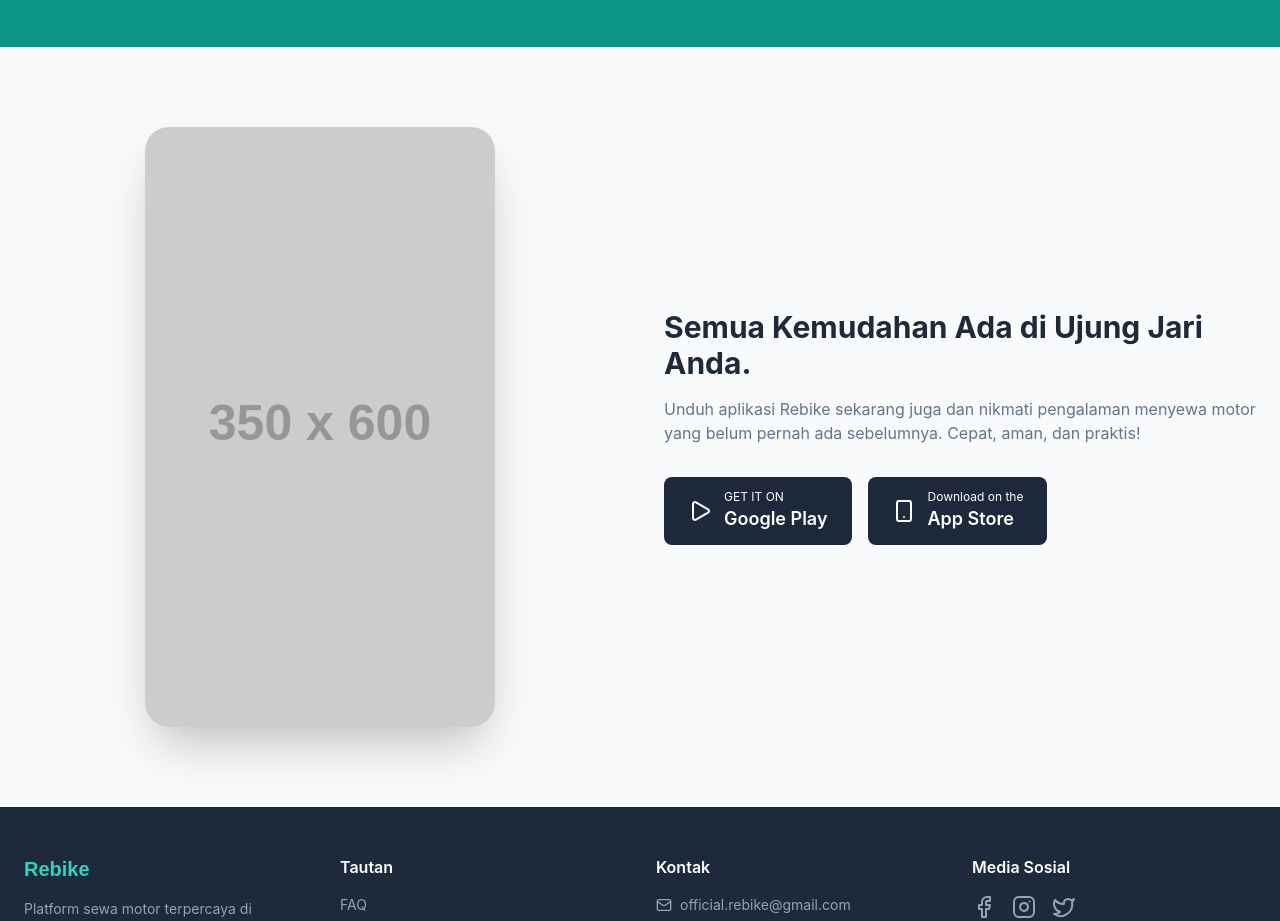
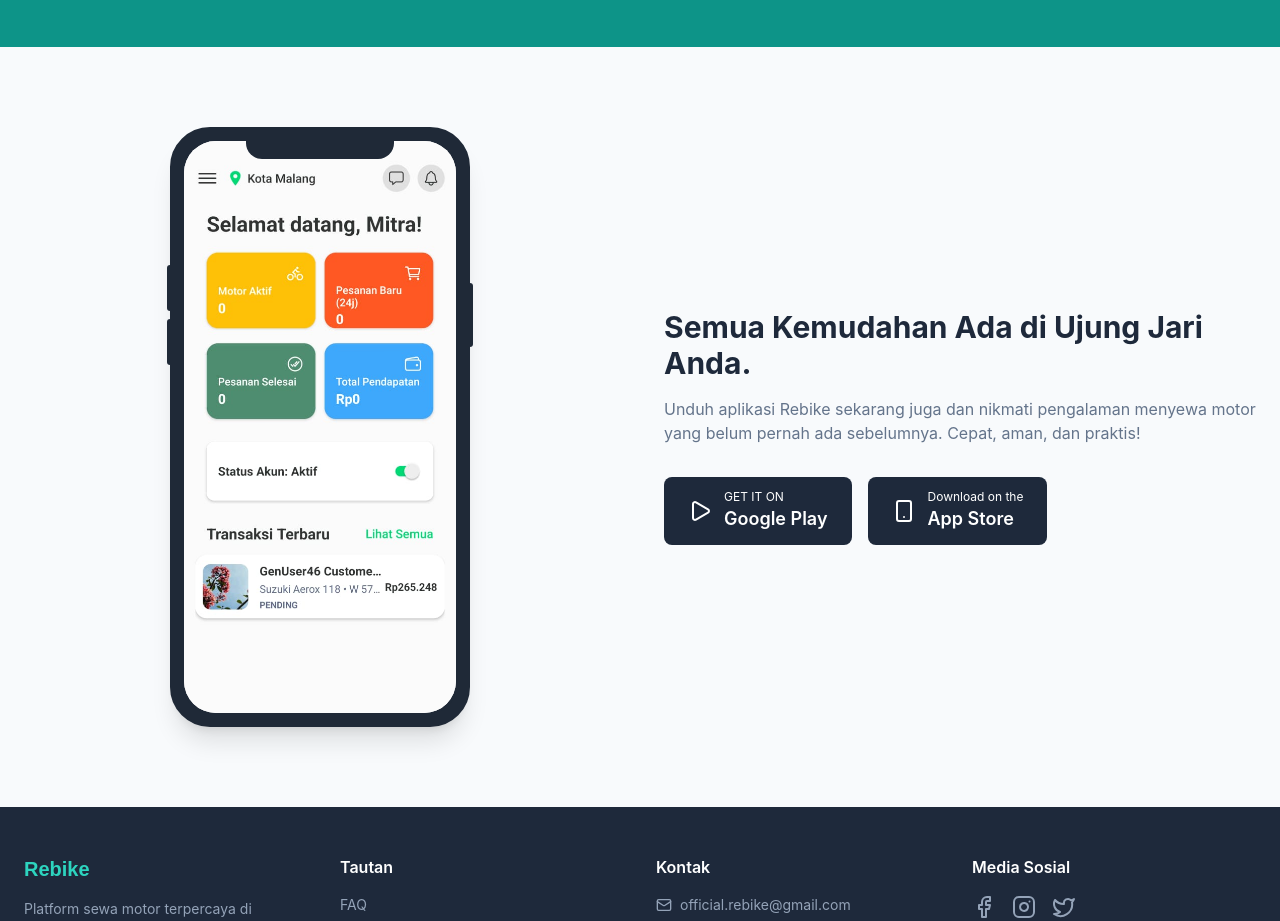
Before and after one commit to ffikrialfahri/fe-rebike-Project, a React (Vite) app: page / in a window 1280 px wide. Shown: the part 2560-3481 px from the top of the page. Built offline with nearby package versions, Linux system fonts and the light colour scheme.

Commit message:
update landing pages

```diff
--- a/src/components/pages/LandingPage/LandingPage.jsx
+++ b/src/components/pages/LandingPage/LandingPage.jsx
@@ -22,6 +22,7 @@
 // Pastikan path aset Anda benar
 import Logo2 from "@/assets/Logo2.png";
 import Logo3 from "@/assets/logo3.png";
+import bgMobileApp from "@/assets/bgMobileApp.JPG";
 
 export default function LandingPage() {
   const [isLoginModalOpen, setIsLoginModalOpen] = useState(false);
@@ -243,11 +244,15 @@
           <div className="container mx-auto px-6">
             <div className="flex flex-col md:flex-row items-center gap-12">
               <div className="md:w-1/2 text-center">
-                <img
-                  src="https://placehold.co/350x600/c7f0ed/0d9488?text=Aplikasi+Rebike"
-                  alt="Mockup Aplikasi Rebike di Smartphone"
-                  className="inline-block rounded-3xl shadow-2xl"
-                />
+                <div className="relative mx-auto border-gray-800 dark:border-gray-800 bg-gray-800 border-[14px] rounded-[2.5rem] h-[600px] w-[300px] shadow-xl">
+                    <div className="w-[148px] h-[18px] bg-gray-800 top-0 rounded-b-[1rem] left-1/2 -translate-x-1/2 absolute"></div>
+                    <div className="h-[46px] w-[3px] bg-gray-800 absolute -start-[17px] top-[124px] rounded-s-lg"></div>
+                    <div className="h-[46px] w-[3px] bg-gray-800 absolute -start-[17px] top-[178px] rounded-s-lg"></div>
+                    <div className="h-[64px] w-[3px] bg-gray-800 absolute -end-[17px] top-[142px] rounded-e-lg"></div>
+                    <div className="rounded-[2rem] overflow-hidden w-full h-full bg-white dark:bg-gray-800">
+                        <img src={bgMobileApp} className="w-full h-full object-cover" alt="Aplikasi Rebike di Smartphone" />
+                    </div>
+                </div>
               </div>
               <div className="md:w-1/2 text-center md:text-left">
                 <h2 className="text-3xl font-bold mb-4">
--- a/vite.config.js
+++ b/vite.config.js
@@ -7,6 +7,7 @@
 const __dirname = path.dirname(__filename);
 
 export default defineConfig({
+  assetsInclude: ["**/*.JPG"],
   plugins: [react()],
   resolve: {
     alias: {
```
Also changed, not shown: src/assets/bgMobileApp.JPG (added).
